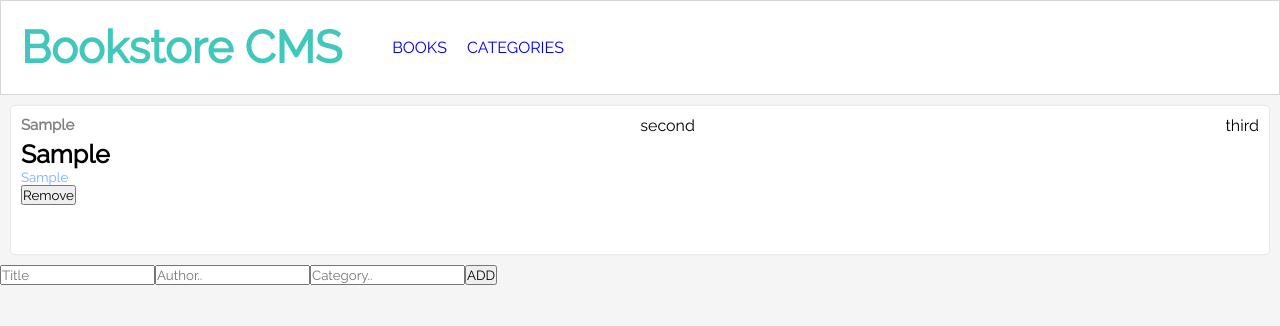
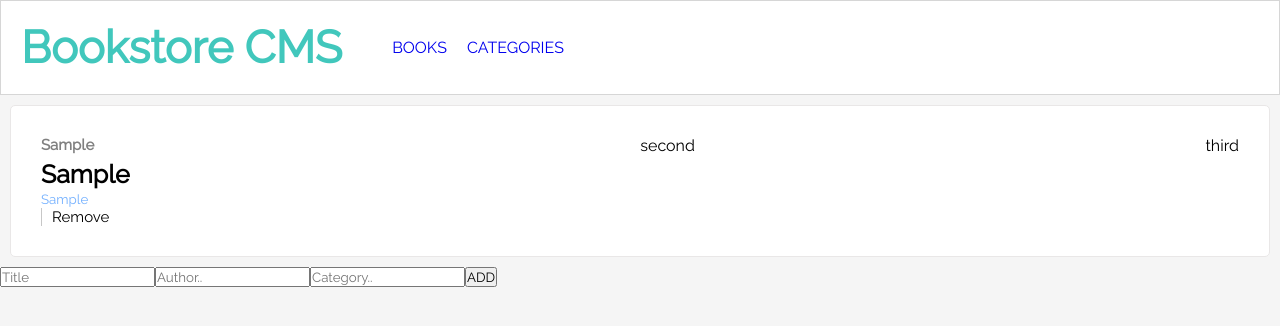
Before and after one commit to Amedzro-Elikplim/Bookstore, a React (Create React App) app: page / in a window 1280 px wide. Both pictures are taken after typing "Sample", "Sample", "Sample" into the empty fields and a click on the button "ADD". Shown: the top 326 px of the page. Built offline with nearby package versions, Linux system fonts and the light colour scheme; no server answers.

Commit message:
Position buttons on first div using flexbox

```diff
--- a/src/styles/book.css
+++ b/src/styles/book.css
@@ -5,7 +5,7 @@
 
 .book-container {
   min-height: 150px;
-  padding: 10px;
+  padding: 30px;
   margin: 10px;
   background-color: white;
   border-radius: 5px;
@@ -28,4 +28,25 @@
 .author {
   font-size: smaller;
   color: rgb(115, 176, 255);
+  margin-top: 2px;
 }
+
+.options {
+  margin-top: 20px;
+  list-style-type: none;
+  gap: 10px;
+}
+
+.options li {
+  cursor: pointer;
+}
+
+.button {
+  border: none;
+  outline: none;
+  background-color: white;
+  font-size: 15px;
+  border-left: 1px solid rgb(199, 199, 199);
+  padding-left: 10px;
+  cursor: pointer;
+}
```
